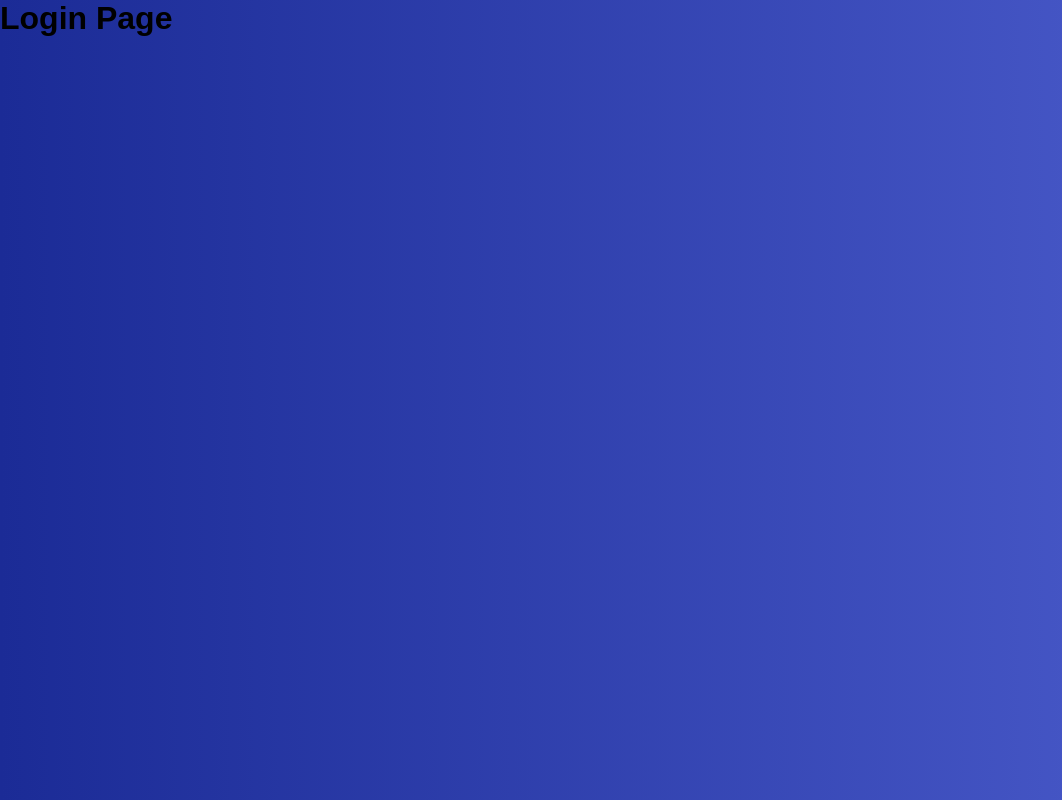
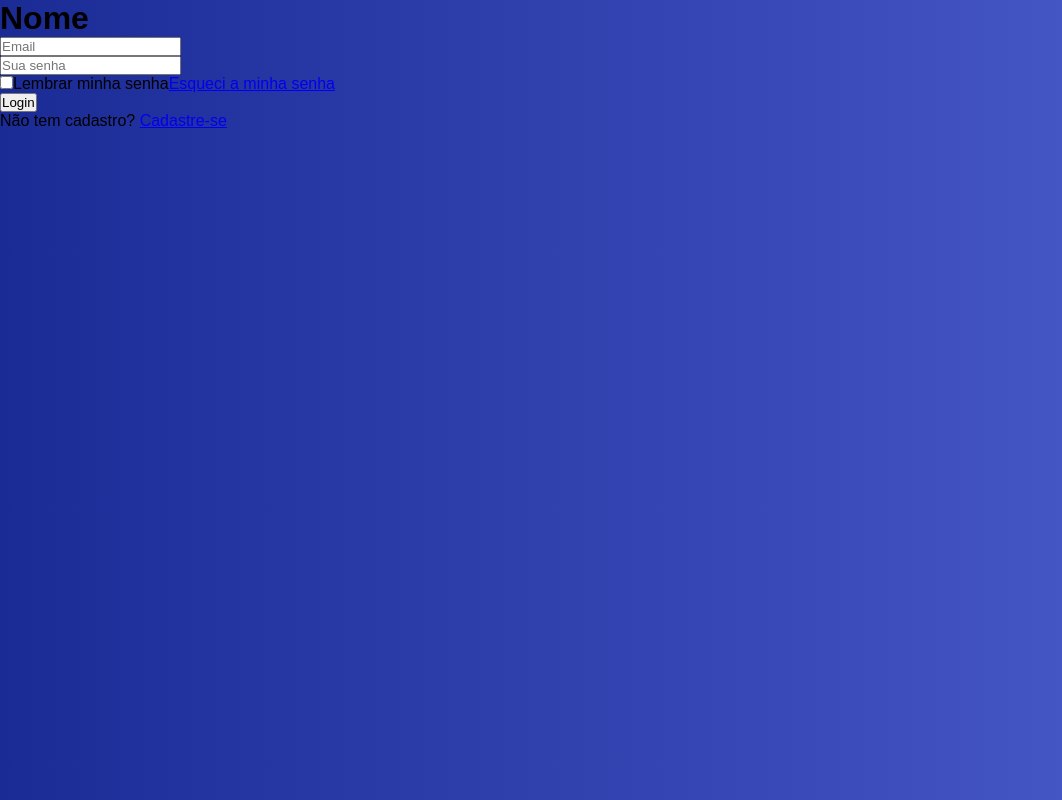
Before and after one commit to Gustavooxx/FeiraProfissoes, a React (Vite) app: page /Login in a window 1280 px wide. Shown: the top 800 px of the page, without its empty margins (0-1062 px from the left). Built offline with nearby package versions, Linux system fonts and the light colour scheme.

Commit message:
loginpage

```diff
--- a/src/pages/Home/index.jsx
+++ b/src/pages/Home/index.jsx
@@ -25,7 +25,7 @@ export default function Site() {
 
 
                     <Link id='publico' onClick={clicou} to='/Login'>Login</Link>
-                    <Link id='admin'>Areá Admin</Link>
+                    <Link id='admin'>Area Admin</Link>
 
                 </div>
 
--- a/src/pages/Login/index.jsx
+++ b/src/pages/Login/index.jsx
@@ -1,11 +1,47 @@
 import './index.jsx'
-import {Link} from 'react-router-dom'
+import { Link } from 'react-router-dom'
 
-export default function Login () {
+export default function Login() {
     return (
+
+
         <div>
-            <h1>Login Page </h1>
+
+            <div className="container">
+
+                <form >
+
+                    <h1>Nome</h1>
+
+                    <div className="inputs">
+                        <input placeholder="Email" type='email' />
+                    </div>
+                    <div className="inp">
+                        <input placeholder="Sua senha" type='password' />
+                    </div>
+
+                    <div className='Lembrarsenha'>
+
+                        <label>
+                            <input type="checkbox" />
+                            Lembrar minha senha
+                        </label>
+                        <a href="#">Esqueci a minha senha</a>
+
+                    </div>
+
+                    <button type='submit'>Login</button>
+
+                    <div className='Cadastrar'>
+                        <p>Não tem cadastro? <a href="#">Cadastre-se</a></p>
+                    </div>
+                </form>
+
+
+            </div>
+
         </div>
+
 
     )
 }
--- a/src/pages/Login/index.scss
+++ b/src/pages/Login/index.scss
@@ -0,0 +1,24 @@
+*{
+    margin: 0;
+    padding: 0;
+    box-sizing: border-box;
+    font-family: Arial, Helvetica, sans-serif;
+}
+
+body{
+    display: flex;
+    justify-content: center;
+    align-items: center;
+    min-height: 100vh;
+}
+
+.container{
+
+
+    .inputs{
+
+
+
+
+        }
+    }
```
Also changed, not shown: public/assets/images/trancar.png (added), public/assets/images/user.png (added).
